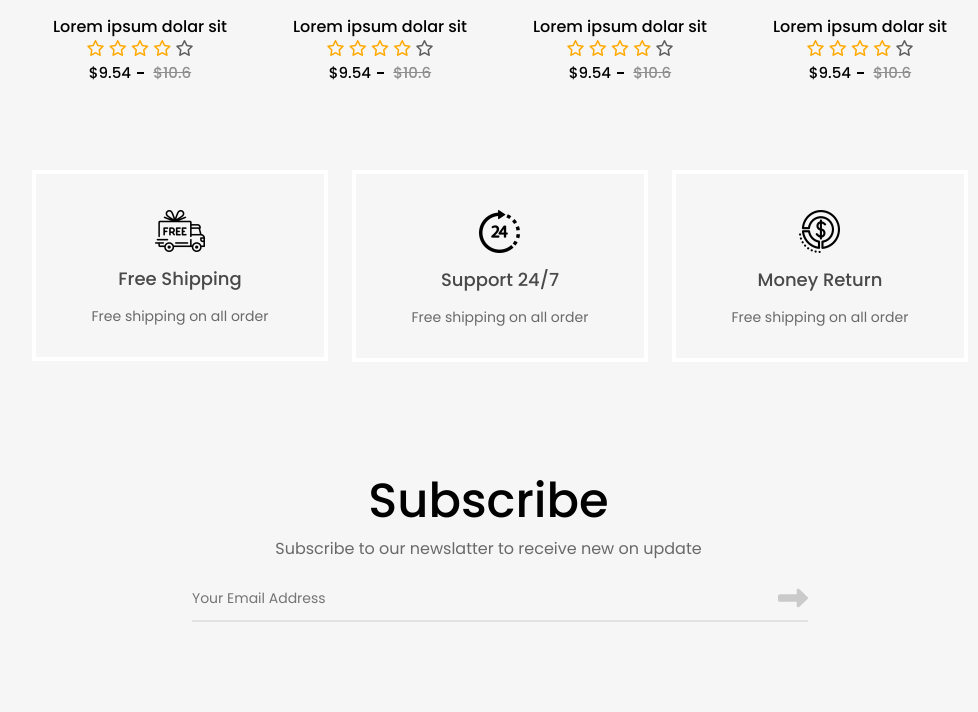
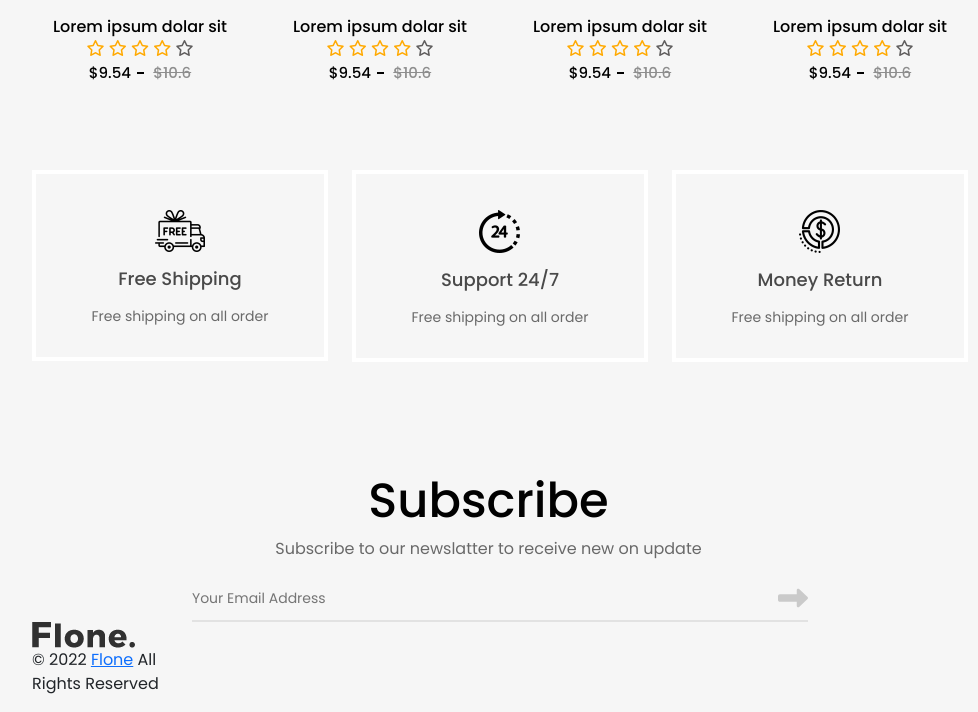
Before and after one commit to gm-nayeem/E-Commerce-Website, a website: page index.html in a window 1280 px wide. Shown: the part 1936-2648 px from the top of the page, without its empty margins (140-1118 px from the left). Before the commit the page ends 2558 px from the top, so only its background shows below. Drawn offline with nearby package versions, Linux system fonts and the light colour scheme; files whose address does not match are found by name.

Commit message:
copy right

```diff
--- a/index.html
+++ b/index.html
@@ -795,6 +795,29 @@
     </div>
     <!-- Subscribe Starts -->
 
+    <!-- Footer Starts -->
+    <footer class="footer-area">
+        <div class="container">
+            <div class="row">
+                <div class="col-lg-2">
+                    <div class="copyright">
+                        <div class="footer-logo">
+                            <a href="#">
+                                <img src="./images/logo.png" alt="">
+                            </a>
+                        </div>
+                        <p>
+                            &copy; 2022
+                            <a href="#">Flone</a>
+                            All Rights Reserved
+                        </p>
+                    </div>
+                </div>
+            </div>
+        </div>
+    </footer>
+    <!-- Footer Starts -->
+
 
     <!-- JavaScript Bundle with Popper -->
     <script src="https://cdn.jsdelivr.net/npm/bootstrap@5.2.2/dist/js/bootstrap.bundle.min.js"
```
